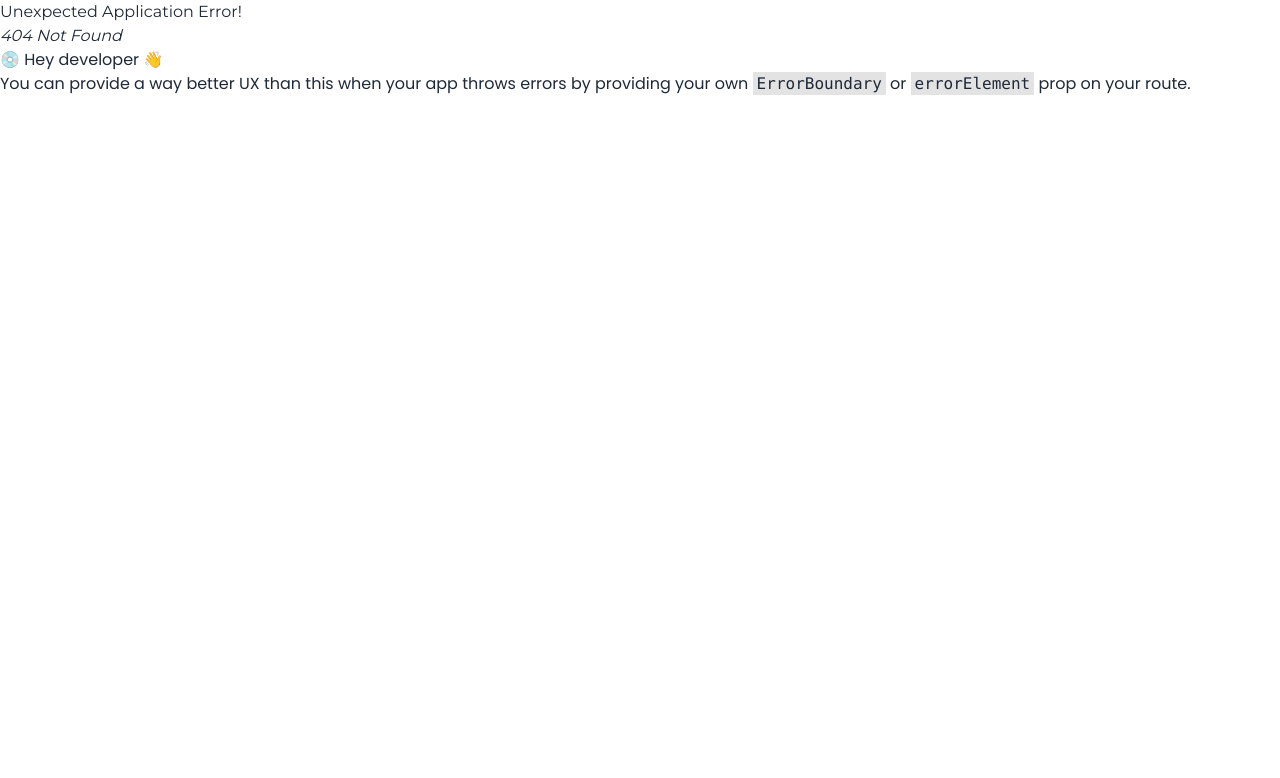
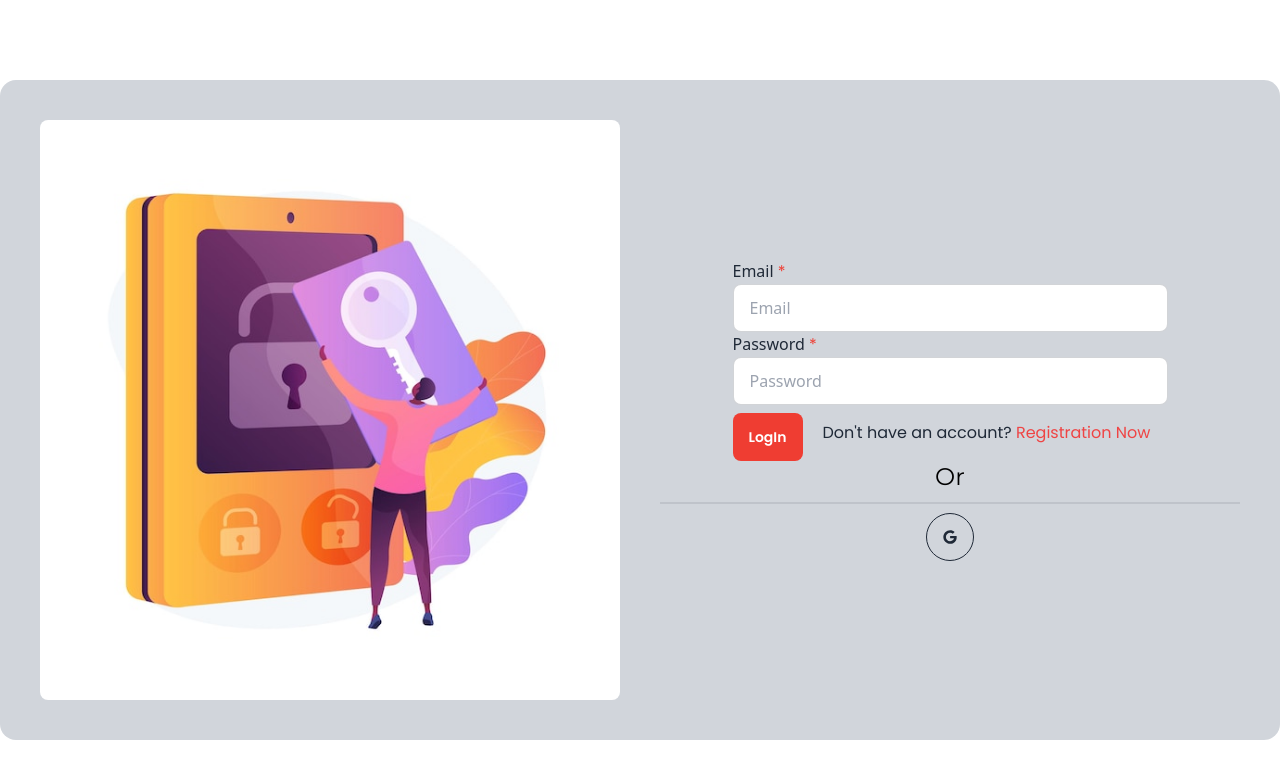
Before and after one commit to itscopebd/blood-donation-react, a React (Vite) app: page /login in a window 1280 px wide. Before the commit this address had no page. Shown: the top 778 px of the page. Built offline with nearby package versions, Linux system fonts and the light colour scheme.

Commit message:
Login page and input field & firebase authentication

```diff
--- a/src/AuthProvider/AuthProvider.jsx
+++ b/src/AuthProvider/AuthProvider.jsx
@@ -22,11 +22,18 @@ const AuthProvider = ({ children }) => {
         const provider = new GoogleAuthProvider()
         return signInWithPopup(auth, provider)
     }
+
+
+    const loginWithPasswordAndEmail = (email, password) => {
+        return signInWithEmailAndPassword(auth, email, password)
+    }
+
     const user = {
         name: "Rofiq",
         createUser,
         UpdateUserProfile,
-        singInWithGoogle
+        singInWithGoogle,
+        loginWithPasswordAndEmail
     }
 
     return (
--- a/src/pages/Login/Login.jsx
+++ b/src/pages/Login/Login.jsx
@@ -1,9 +1,88 @@
-import React from 'react';
+import { useForm } from 'react-hook-form';
+import { useContext } from 'react';
+import { FaGoogle } from 'react-icons/fa';
+import { AuthContext } from '../../AuthProvider/AuthProvider';
+import { useState } from 'react';
+import login from "../../assets/image/login.png"
+import { Link, Navigate, useNavigate } from 'react-router-dom';
+import Swal from 'sweetalert2';
+const Login = () => {
+    const { loginWithPasswordAndEmail, singInWithGoogle } = useContext(AuthContext);
+    const [btnLoading, setBtnLoading] = useState(false);
+    const { register, handleSubmit, formState: { errors }, } = useForm();
+    const navigate = useNavigate();
 
-const Login = () => {
+
+    // singin with google
+    const singGoogle = () => {
+        setBtnLoading(true)
+        singInWithGoogle()
+            .then(res => {
+                setBtnLoading(false)
+                navigate('/')
+            })
+            .catch(error => console.log(error))
+    }
+
+    const onSubmit = data => {
+        const email = data.email;
+        const password = data.password;
+        loginWithPasswordAndEmail(email, password)
+            .then(data => {
+                Swal.fire({
+                    position: 'top-end',
+                    icon: 'success',
+                    title: 'Log In SuccessFully !!',
+                    showConfirmButton: false,
+                    timer: 1500
+                  })
+                 navigate('/')
+
+            }).catch(error => {
+                console.log(error)
+            })
+    }
     return (
         <div>
+            <div className='container mx-auto my-20'>
+                <div className="card bg-gray-300 p-10">
+                    <div className='flex gap-10 items-center'>
+                        <div className='w-6/12'>
+                            <img className='w-full rounded-lg' src={login} alt="" />
+                        </div>
+                        <div className='w-6/12'>
+                            <div className='w-9/12 mx-auto'>
+                                <form onSubmit={handleSubmit(onSubmit)} >
+                                    <div className='w-full'>
+                                        <label>Email <span className='text-primary'>*</span></label>
+                                        <input type='email' {...register('email', { required: true })} placeholder="Email" className="input input-bordered w-full" />
+                                    </div>
+                                    <div className='w-full'>
+                                        <label>Password <span className='text-primary'>*</span></label>
+                                        <input type='password' {...register('password', {
+                                            required: true
+                                        })} placeholder="Password" className="input input-bordered w-full" />
+                                    </div>
+                                    <div className='flex gap-5 items-center'>
+                                    <button type="submit" className='btn mt-2 bg-primary capitalize text-white hover:bg-black border-none'> {btnLoading ? <span className="loading loading-spinner loading-md"></span>
+                                        : "LogIn"} </button>
+                                        <p>Don't have an account? <Link className='text-red-500' to="/singup">Registration Now</Link> </p>
+                                    </div>
+                                </form>
+                            </div>
+                            <div className='text-center'>
+                                <h4 className='text-center text-2xl text-black'>Or</h4>
+                                <div className="divider my-0.5"></div>
+                                <button onClick={singGoogle} className="btn btn-circle btn-outline">
+                                    {btnLoading ? <span className="loading loading-spinner loading-md"></span>
+                                        : <FaGoogle></FaGoogle>}
+                                </button>
+                            </div>
+                        </div>
 
+                    </div>
+                </div>
+            </div>
         </div>
     );
 };
--- a/src/pages/SingUp/SingUp.jsx
+++ b/src/pages/SingUp/SingUp.jsx
@@ -6,7 +6,7 @@ import { AuthContext } from '../../AuthProvider/AuthProvider';
 import Swal from 'sweetalert2';
 import { FaGoogle } from 'react-icons/fa';
 
-import { useLocation, useNavigate } from 'react-router-dom';
+import { Link, useLocation, useNavigate } from 'react-router-dom';
 const SingUp = () => {
     const { createUser, UpdateUserProfile, singInWithGoogle } = useContext(AuthContext);
     const [matchPassword, setMatchPassword] = useState('');
@@ -127,8 +127,11 @@ const SingUp = () => {
                                         </select>
                                     </div>
 
+                                    <div className='flex gap-5 items-center'>
                                     <button type="submit" className='btn bg-primary capitalize text-white hover:bg-black border-none'> {btnLoading ? <span className="loading loading-spinner loading-md"></span>
                                         : "Submit"} </button>
+                                        <p>Already have an account? <Link className='text-red-500' to="/login">LogIn Now</Link> </p>
+                                    </div>
                                 </form>
                             </div>
                             <div className='text-center'>
--- a/src/routes/Route.jsx
+++ b/src/routes/Route.jsx
@@ -2,6 +2,7 @@ import { createBrowserRouter } from "react-router-dom";
 import Main from "../layout/Main";
 import Home from "../pages/Home";
 import SingUp from "../pages/SingUp/SingUp";
+import Login from "../pages/Login/Login";
 
 const router= createBrowserRouter([
     {
@@ -15,6 +16,10 @@ const router= createBrowserRouter([
             {
                 path:"/singup",
                 element:<SingUp></SingUp>
+            },
+            {
+                path:"/login",
+                element:<Login></Login>
             }
         ]
     }
```
Also changed, not shown: src/assets/image/login.png (added).
